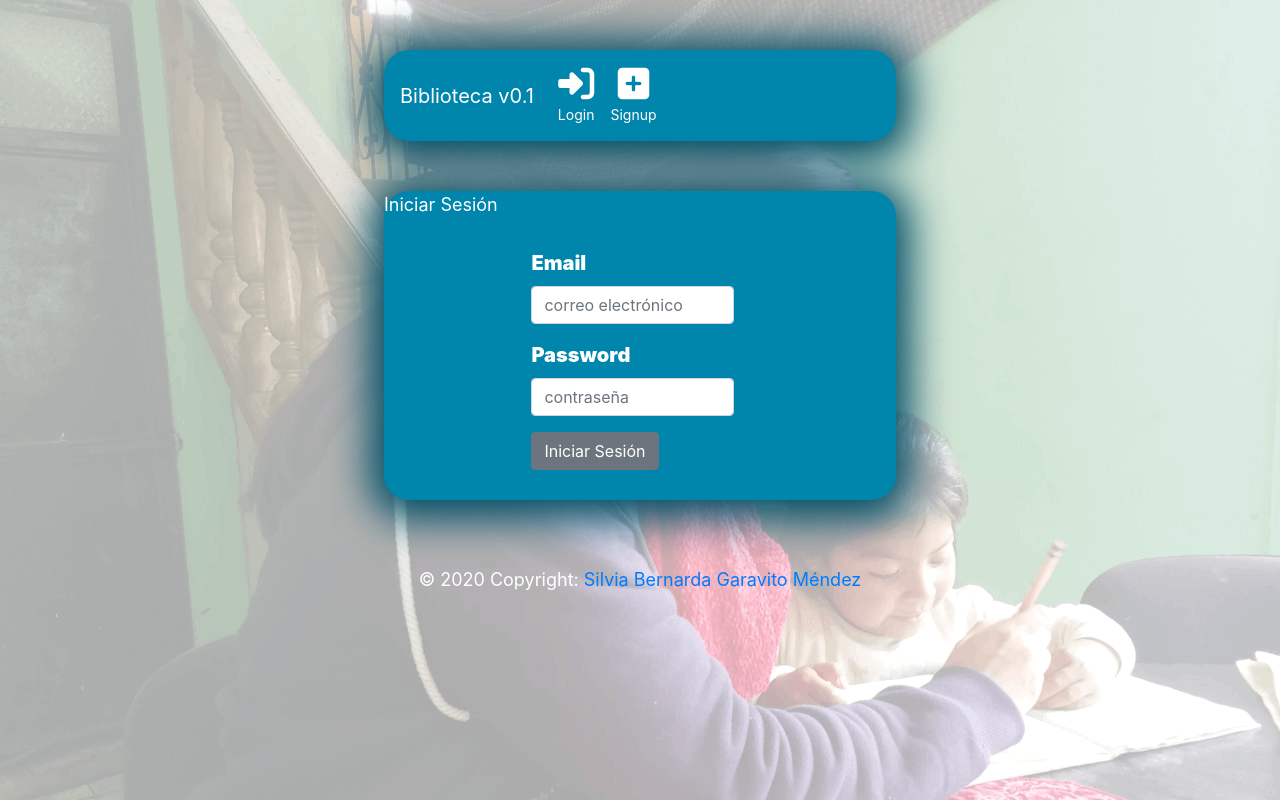
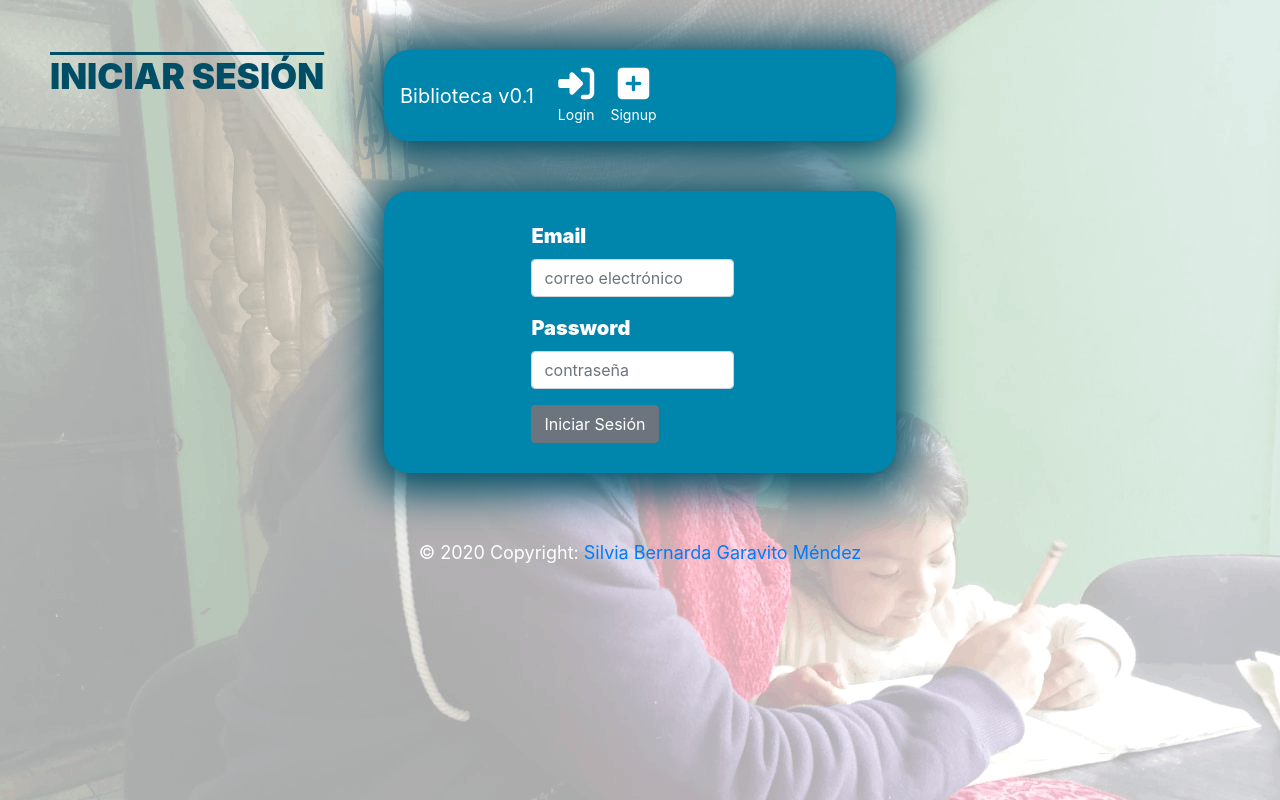
Before and after one commit to siIvin/Cinta_Negra_Frontend, a React (Create React App) app: page /login in a window 1280 px wide. Built offline with nearby package versions, Linux system fonts and the light colour scheme.

Commit message:
cambio en hoja de estilos

```diff
--- a/src/app.css
+++ b/src/app.css
@@ -4,6 +4,18 @@
     border-radius: 25px;
     background: #0085AD;
     box-shadow: 0px 5px 40px 15px #004e66;
+}
+
+.main-login-signup .title {
+    display: block;
+    position: absolute;
+    font-size: 35px;
+    top: 50px;
+    left: 50px;
+    font-weight: 900;
+    text-decoration: overline;
+    text-transform: uppercase;
+    color: #004e66;
 }
 
 .dashboard {
```
